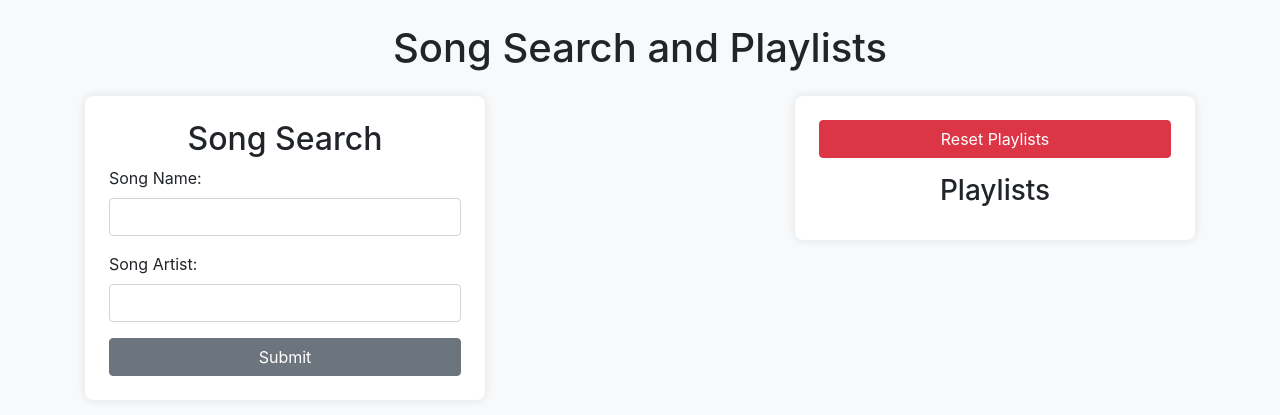
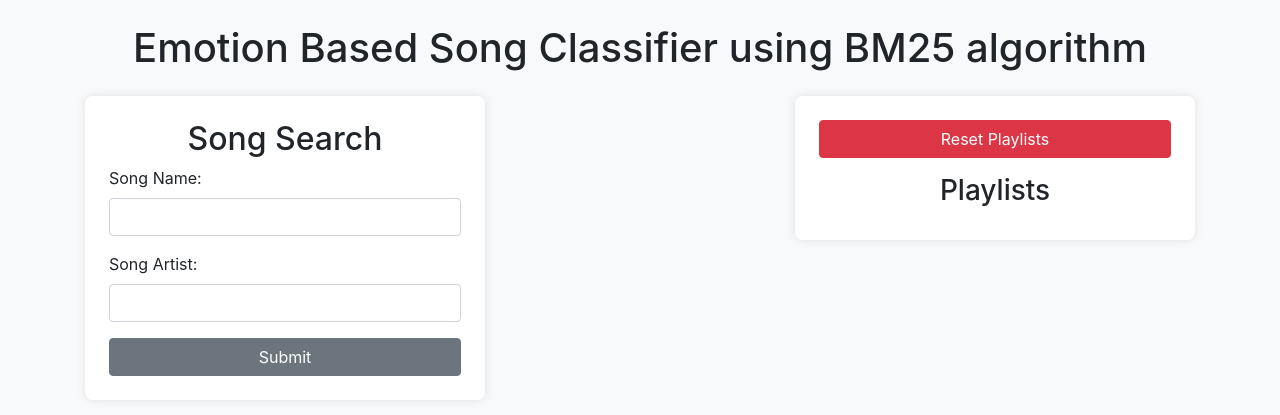
Before and after one commit to pranavcivi/csce470-final, a Flask app: page / in a window 1280 px wide. Shown: the top 415 px of the page. Run offline with Flask 3, Linux system fonts and the light colour scheme; parts of the project's set-up code (start-up, migrations or seed data) failed here and were passed over; some libraries are stand-ins or nearby versions.

Commit message:
name change

```diff
--- a/checkpoint3/templates/base.html
+++ b/checkpoint3/templates/base.html
@@ -48,7 +48,7 @@
 
 <div class="container mt-4">
 
-    <h1 class="text-center mb-4">Song Search and Playlists</h1>
+    <h1 class="text-center mb-4">Emotion Based Song Classifier using BM25 algorithm</h1>
     <div class="content-container">
         <div class="form-box">
             <h2 class="text-center">Song Search</h2>
```
